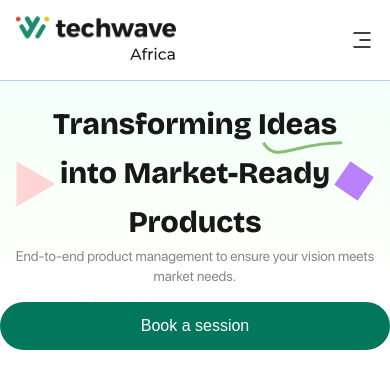
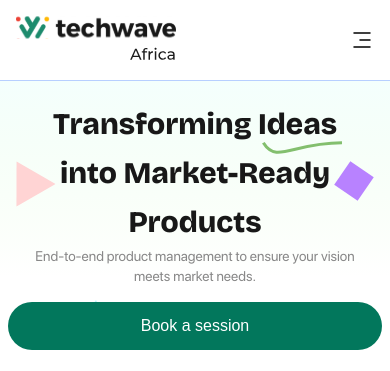
Before and after one commit to ajeigbepaul/MergedTechwave, a Next.js app: page /ourservices/productmanagement in a window 390 px wide. Shown: the top 371 px of the page. Built offline with nearby package versions, Linux system fonts and the light colour scheme.

Commit message:
spaced the button

```diff
--- a/app/(home)/ourservices/productmanagement/page.tsx
+++ b/app/(home)/ourservices/productmanagement/page.tsx
@@ -35,7 +35,7 @@ const ProductManagement = () => {
           height={40}
           className="absolute  object-contain md:left-[34%] left-[18%] md:bottom-2 -bottom-16"
         />
-        <div className="w-full max-w-3xl md:px-4 lg:px-4 absolute md:top-[20%] top-[10%] lg:left-[23%] md:left-0 left-0 flex items-center justify-center flex-col">
+        <div className="w-full max-w-3xl md:px-4 lg:px-4 px-2 absolute md:top-[20%] top-[10%] lg:left-[23%] md:left-0 left-0 flex items-center justify-center flex-col">
           <h1 className="text-black relative leading-relaxed text-center font-extrabold lg:text-4xl md:text-5xl text-3xl font-grotesque lg:w-[100%] md:w-full w-[83%]">
             Transforming Ideas into Market-Ready Products
             <span className="absolute lg:left-[36%] md:left-[56%] top-[28%] lg:top-[32%] lg:w-32 md:w-72 w-20">
@@ -49,7 +49,7 @@ const ProductManagement = () => {
               />
             </span>{" "}
           </h1>
-          <p className="md:text-xl text-sm font-sfprodisplay text-subtext text-center md:text-left">
+          <p className="md:text-xl text-sm font-sfprodisplay text-subtext text-center md:text-left px-2">
             End-to-end product management to ensure your vision meets market
             needs.
           </p>
```
